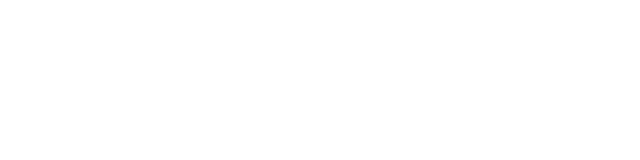
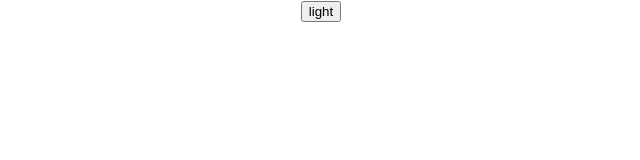
Before and after one commit to Underewarrr/sigamais-app, a React (Create React App) app in the folder front-end/: page / in a window 1280 px wide. Shown: the top 160 px of the page, without its empty margins (319-959 px from the left). Built offline with nearby package versions, Linux system fonts and the light colour scheme.

Commit message:
NO USEFUL YET "Dev: Context Api Custom Hook Para autenticação de usuario"
This reverts commit 7899aefef345095cd2e371edc39468af16726794.

```diff
--- a/front-end/package.json
+++ b/front-end/package.json
@@ -9,8 +9,7 @@
     "react": "^18.2.0",
     "react-dom": "^18.2.0",
     "react-scripts": "5.0.1",
-    "web-vitals": "^2.1.4",
-    "react-router-dom": "^5.1.2"
+    "web-vitals": "^2.1.4"
   },
   "scripts": {
     "start": "react-scripts start",
--- a/front-end/src/App.js
+++ b/front-end/src/App.js
@@ -1,17 +1,19 @@
 import './App.css';
-import React from 'react';
-import { Switch, Route } from 'react-router-dom';
-import { Login } from './pages';
-import { BrowserRouter } from 'react-router-dom';
+import { Login } from "./pages";
+import React, { createContext } from 'react';
+
+const context = createContext();
 
 function App() {
+  const theme = 'light';
+
 
   return (
-    <BrowserRouter>
-    <Switch>
-      <Route exact path="/login" component={ Login } />
-    </Switch>
-    </BrowserRouter>
+
+    <div className="App">
+     <Login theme={ theme }/>
+    </div>
+
   );
 }
 
--- /dev/null
+++ b/front-end/src/component/Button.jsx
@@ -0,0 +1,11 @@
+import React from 'react'
+
+const Button = ({ theme }) => {
+  return (
+    <button>
+       {theme}
+    </button>
+  )
+}
+
+export default Button
--- /dev/null
+++ b/front-end/src/component/index.js
@@ -0,0 +1,4 @@
+import Button from "./Button";
+
+
+export { Button };
--- a/front-end/src/index.js
+++ b/front-end/src/index.js
@@ -3,13 +3,11 @@ import ReactDOM from 'react-dom/client';
 import './index.css';
 import App from './App';
 import reportWebVitals from './reportWebVitals';
-import { AuthProvider } from './providers/auth/AuthProvider';
+
 const root = ReactDOM.createRoot(document.getElementById('root'));
 root.render(
   <React.StrictMode>
-    <AuthProvider>
-      <App />
-    </AuthProvider>
+    <App />
   </React.StrictMode>
 );
 
--- /dev/null
+++ b/front-end/src/pages/Login.jsx
@@ -0,0 +1,14 @@
+import React from 'react'
+import { Button } from '../component'
+
+
+const Login = ( { theme }) => {
+
+  return (
+    <div>
+        <Button theme={theme}/>
+    </div>
+  )
+}
+
+export default Login
--- a/front-end/src/pages/index.js
+++ b/front-end/src/pages/index.js
@@ -1 +1,3 @@
-export { default as Login } from './login/Login';
+import Login from "./Login";
+
+export { Login };
--- a/front-end/src/pages/login/Login.jsx
+++ /dev/null
@@ -1,12 +0,0 @@
-import React from 'react'
-import { useAuth } from '../../providers/auth/AuthProvider'
-
-const Login = () => {
-    const { token } = useAuth()
-    console.log('HelloToken', token.id)
-    return (
-    <div>Hello, {token.id}</div>
-  )
-}
-
-export default Login
--- a/front-end/src/providers/auth/AuthProvider.js
+++ /dev/null
@@ -1,22 +0,0 @@
-import React, { createContext, useState } from 'react';
-
-export const AuthContext = createContext({});
-
-export const AuthProvider = (props) => {
-    const [token, setToken] = useState({
-        id: 'teste',
-    });
-return (
-    <AuthContext.Provider value={ { token, setToken} }>
-        { props.children }
-    </AuthContext.Provider>
-
-)}
-
-export const useAuth = () => {
-    const context = React.useContext(AuthContext);
-    if (context === undefined) {
-        throw new Error('useAuth must be used within a AuthProvider');
-    }
-    return context;
-}
```
Also changed, not shown: 2 other files (tests, documents, lock files or other folders).
